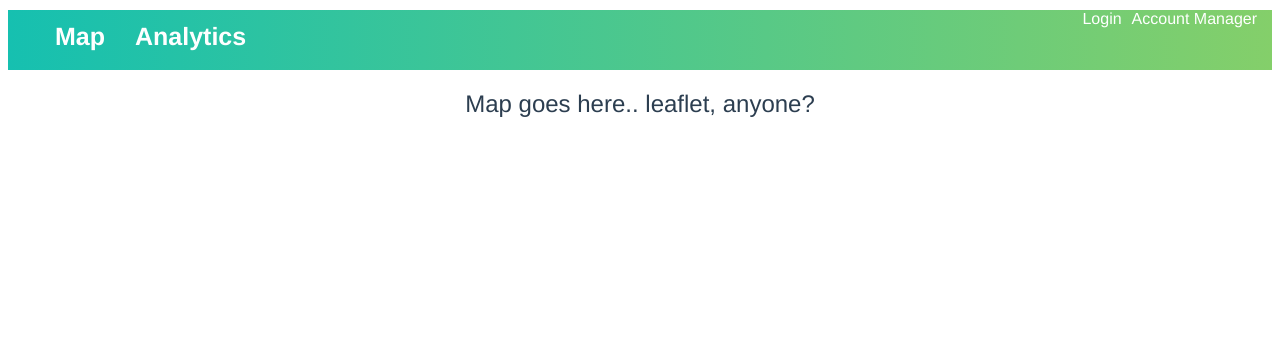
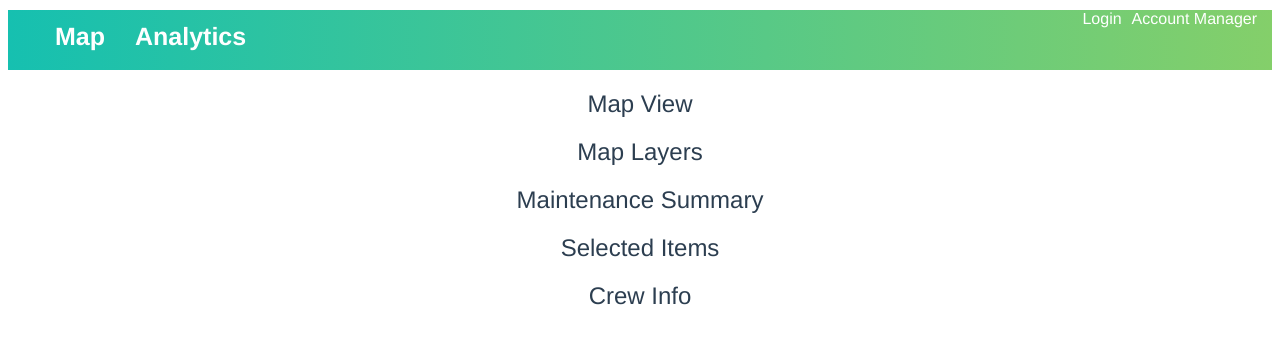
Before and after one commit to lhossackucalgary/ENGO500-ioc, a Vue app: page /#/map in a window 1280 px wide. Shown: the top 344 px of the page. Built offline with nearby package versions, Linux system fonts and the light colour scheme.

Commit message:
add map page scaffolding

```diff
--- a/package.json
+++ b/package.json
@@ -14,6 +14,7 @@
     "build": "node build/build.js"
   },
   "dependencies": {
+    "leaflet": "^1.4.0",
     "vue": "^2.5.2",
     "vue-router": "^3.0.1",
     "vuex": "^3.0.1"
--- a/src/components/Map.vue
+++ b/src/components/Map.vue
@@ -1,14 +1,28 @@
 <template>
-    <h2>{{msg}}</h2>
+    <div>
+        <map-view></map-view>
+        <map-layers></map-layers>
+        <map-maint-summary></map-maint-summary>
+        <map-selected-items></map-selected-items>
+        <map-crew-info></map-crew-info>
+    </div>
 </template>
 
 <script>
+import MapCrewInfo from './MapComponents/MapCrewInfo.vue'
+import MapLayers from './MapComponents/MapLayers.vue'
+import MapMaintenanceSummary from './MapComponents/MapMaintenanceSummary.vue'
+import MapSelectedItems from './MapComponents/MapSelectedItems.vue'
+import MapView from './MapComponents/MapView.vue'
+
 export default {
   name: 'Map',
-  data () {
-    return {
-      msg: 'Map goes here.. leaflet, anyone?'
-    }
+  components: {
+    'map-crew-info': MapCrewInfo,
+    'map-layers': MapLayers,
+    'map-maint-summary': MapMaintenanceSummary,
+    'map-selected-items': MapSelectedItems,
+    'map-view': MapView
   }
 }
 </script>
--- /dev/null
+++ b/src/components/MapComponents/MapCrewInfo.vue
@@ -0,0 +1,27 @@
+<template>
+    <h2>Crew Info</h2>
+</template>
+
+<script>
+export default {
+
+}
+</script>
+
+<!-- Add "scoped" attribute to limit CSS to this component only -->
+<style scoped>
+h1, h2 {
+  font-weight: normal;
+}
+ul {
+  list-style-type: none;
+  padding: 0;
+}
+li {
+  display: inline-block;
+  margin: 0 10px;
+}
+a {
+  color: #42b983;
+}
+</style>
--- /dev/null
+++ b/src/components/MapComponents/MapLayers.vue
@@ -0,0 +1,27 @@
+<template>
+    <h2>Map Layers</h2>
+</template>
+
+<script>
+export default {
+
+}
+</script>
+
+<!-- Add "scoped" attribute to limit CSS to this component only -->
+<style scoped>
+h1, h2 {
+  font-weight: normal;
+}
+ul {
+  list-style-type: none;
+  padding: 0;
+}
+li {
+  display: inline-block;
+  margin: 0 10px;
+}
+a {
+  color: #42b983;
+}
+</style>
--- /dev/null
+++ b/src/components/MapComponents/MapMaintenanceSummary.vue
@@ -0,0 +1,27 @@
+<template>
+    <h2>Maintenance Summary</h2>
+</template>
+
+<script>
+export default {
+
+}
+</script>
+
+<!-- Add "scoped" attribute to limit CSS to this component only -->
+<style scoped>
+h1, h2 {
+  font-weight: normal;
+}
+ul {
+  list-style-type: none;
+  padding: 0;
+}
+li {
+  display: inline-block;
+  margin: 0 10px;
+}
+a {
+  color: #42b983;
+}
+</style>
--- /dev/null
+++ b/src/components/MapComponents/MapSelectedItems.vue
@@ -0,0 +1,27 @@
+<template>
+    <h2>Selected Items</h2>
+</template>
+
+<script>
+export default {
+
+}
+</script>
+
+<!-- Add "scoped" attribute to limit CSS to this component only -->
+<style scoped>
+h1, h2 {
+  font-weight: normal;
+}
+ul {
+  list-style-type: none;
+  padding: 0;
+}
+li {
+  display: inline-block;
+  margin: 0 10px;
+}
+a {
+  color: #42b983;
+}
+</style>
--- /dev/null
+++ b/src/components/MapComponents/MapView.vue
@@ -0,0 +1,27 @@
+<template>
+    <h2>Map View</h2>
+</template>
+
+<script>
+export default {
+
+}
+</script>
+
+<!-- Add "scoped" attribute to limit CSS to this component only -->
+<style scoped>
+h1, h2 {
+  font-weight: normal;
+}
+ul {
+  list-style-type: none;
+  padding: 0;
+}
+li {
+  display: inline-block;
+  margin: 0 10px;
+}
+a {
+  color: #42b983;
+}
+</style>
```
Also changed, not shown: 1 other file (tests, documents, lock files or other folders).
